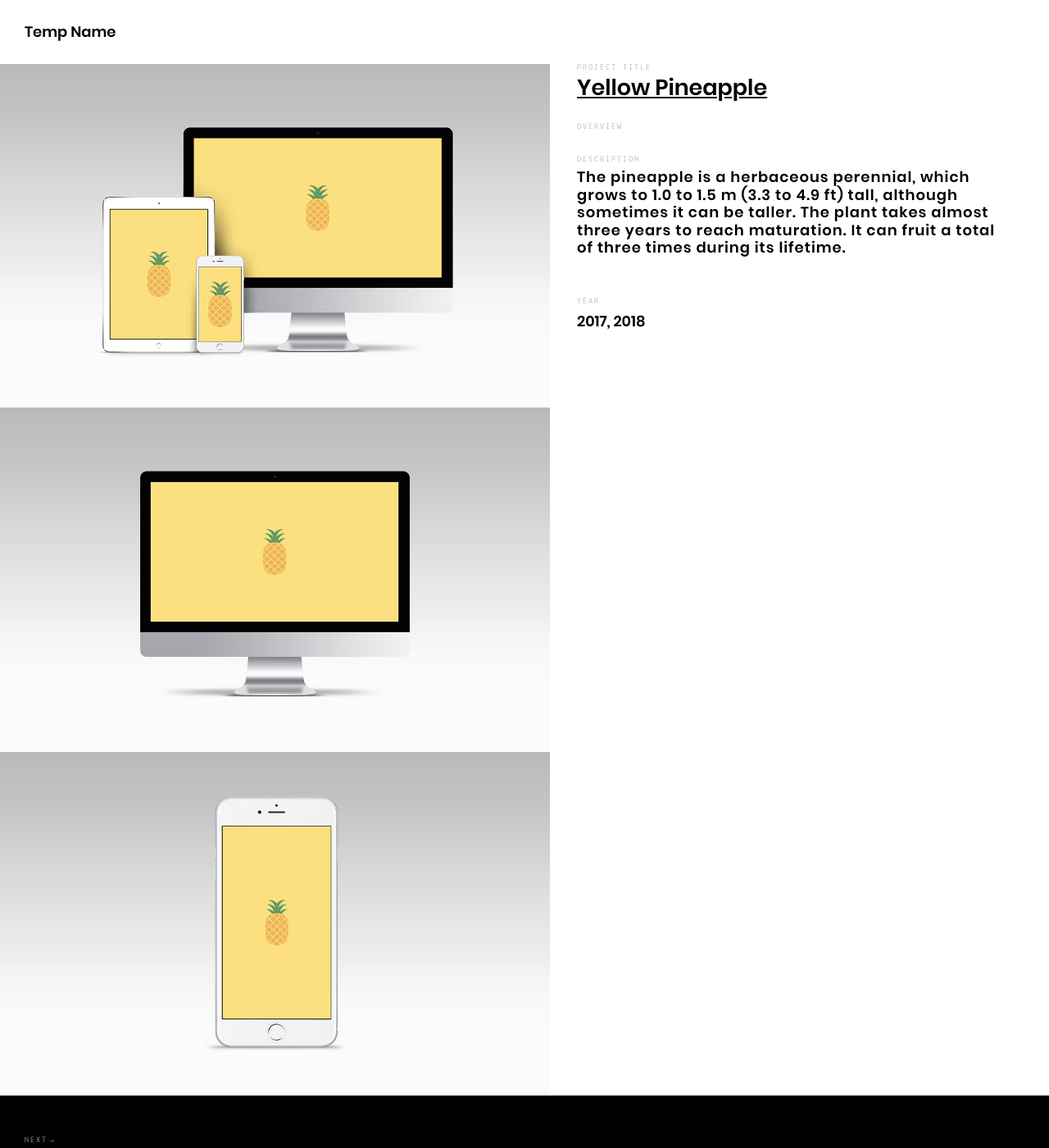
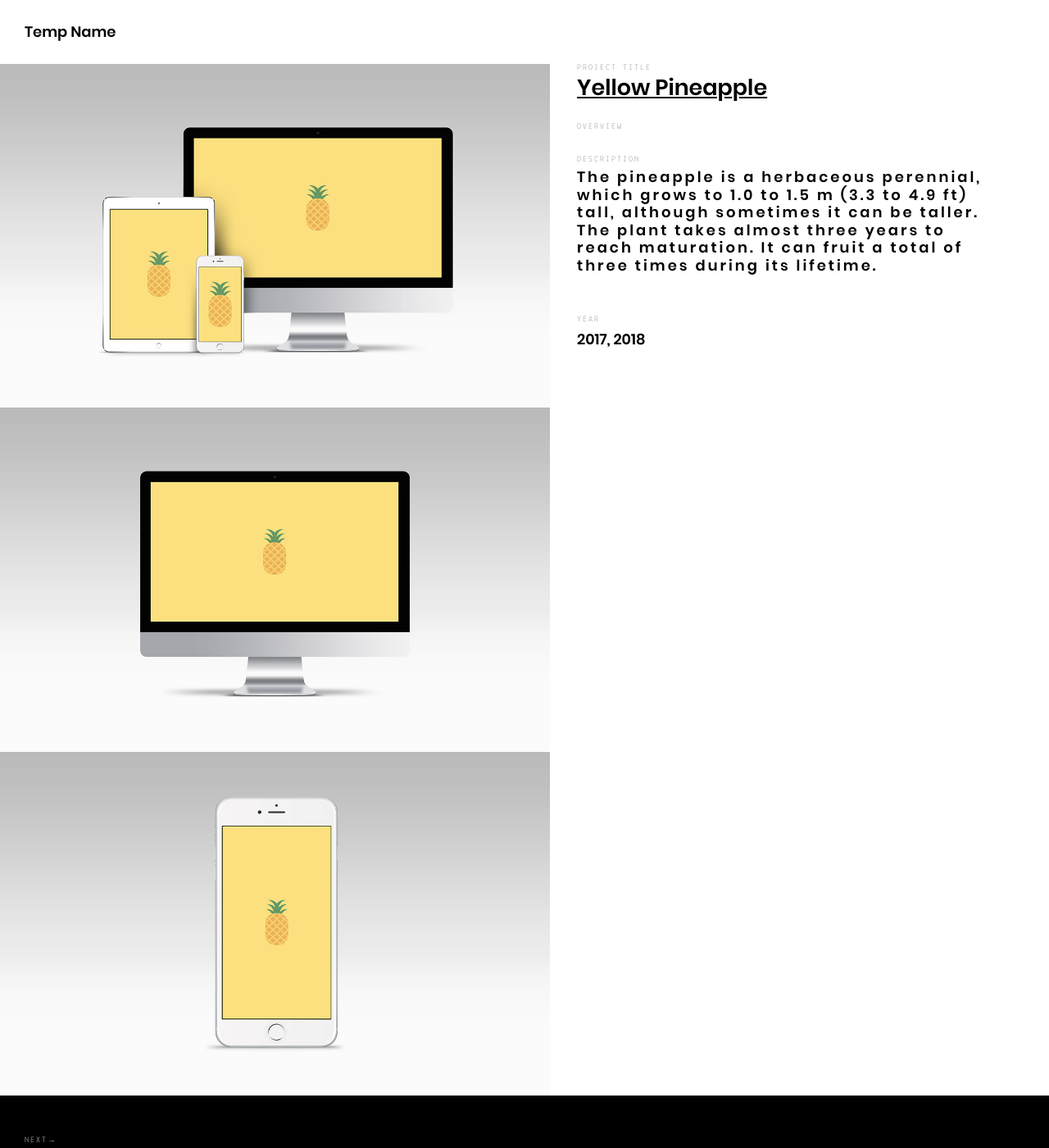
Before and after one commit to amdapoz/portfolio, a Jekyll site: the page built from _posts/projects/2017-04-02-yellowpineapple.md, in a window 1280 px wide and 1400 px high. Shown: the whole window at 82% size. Built offline with Jekyll 4.4.1, drawn with Linux system fonts in a browser that asks for light colours.

Commit message:
Update _layout.scss

```diff
--- a/assets/scss/_layout.scss
+++ b/assets/scss/_layout.scss
@@ -221,7 +221,7 @@
 		font-size: 1.8rem;
 		font-weight: lighter;
 		line-height: 1.2;
-		letter-spacing: 0.1rem;
+		letter-spacing: 0.3rem;
 	}
 
 
```
